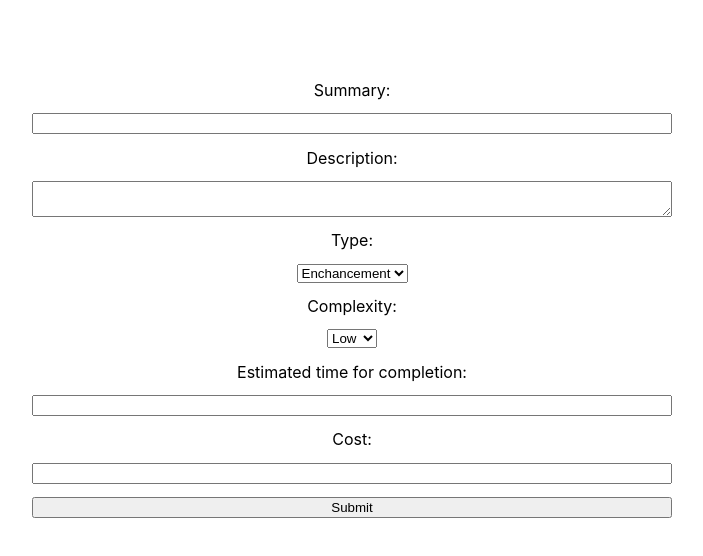
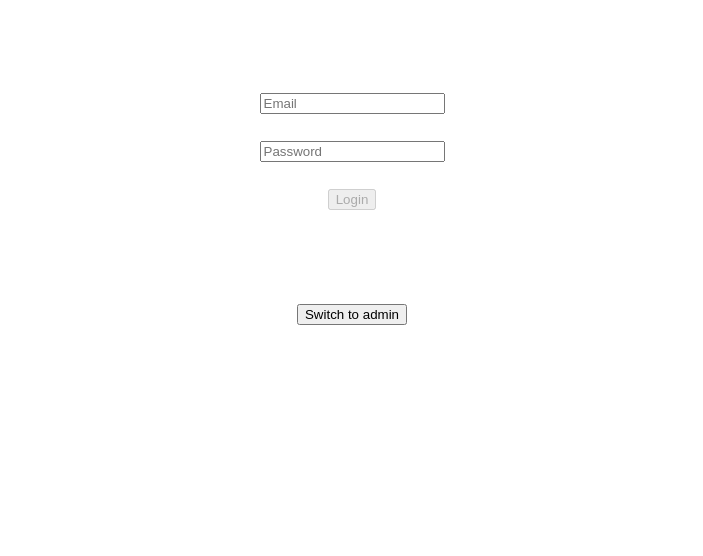
Before and after one commit to alti21/Archimydes-frontend-challenge, a React (Create React App) app in the folder frontend-challenge/: page / in a window 1280 px wide. Shown: the top 556 px of the page, without its empty margins (288-991 px from the left). Built offline with nearby package versions, Linux system fonts and the light colour scheme.

Commit message:
feat: user can login in and maintain session on page refresh

```diff
--- a/frontend-challenge/src/App.js
+++ b/frontend-challenge/src/App.js
@@ -1,8 +1,9 @@
 import './App.scss';
 import Login from './components/Login';
-import { BrowserRouter, Switch, Route, NavLink } from 'react-router-dom';
+import { Router, Switch, Route, NavLink } from 'react-router-dom';
 import PrivateRoute from './utils/PrivateRoute';
 import CreateStory from './components/CreateStory';
+import history from './utils/history';
 
 function App() {
 
@@ -10,13 +11,13 @@ function App() {
   return (
     <div className="App">
 
-      <BrowserRouter>
+      <Router history={history}>
         <Switch>
-          <Route path="/user" component={Login} />
-          <Route path="/" component={CreateStory}/>
+          <Route exact path="/" component={Login} />
+          <PrivateRoute path="/user" component={CreateStory}/>
 
         </Switch>
-      </BrowserRouter>
+      </Router>
     </div>
   );
 }
--- a/frontend-challenge/src/components/Login.js
+++ b/frontend-challenge/src/components/Login.js
@@ -3,6 +3,9 @@ import { useDispatch } from "react-redux";
 import { login, roleChange } from '../redux/actions' //OUR ACTIONS
 import { useSelector } from 'react-redux'
 import { initialState } from '../redux/initialState';
+import { Link } from 'react-router-dom'
+import history from '../utils/history';
+import { withRouter } from 'react-router-dom';
 
 const Login = () => {
 
@@ -34,6 +37,7 @@ const Login = () => {
     const handleSubmit = e => {
         e.preventDefault();
         userLogin(email, password)
+        setTimeout(()=> history.push("/user"), 1000 );
     }
 
     const disabled = () => {
@@ -44,14 +48,16 @@ const Login = () => {
 
     return (
         <div>
-            <form onSubmit={handleSubmit} className='login-form'>
+            <form className='login-form'>
                 <input type='email' name='email' placeholder='Email' onChange={handleEmailChange}/>
                 <input type='password' name='password' placeholder='Password' onChange={handlePasswordChange}/>
-                <button disabled={disabled()}>Login</button>
+                <button type='submit' disabled={disabled()} onClick={handleSubmit}>Login</button>
             </form>
             <button onClick={handleRoleChange}>Switch to {currentRole === 'user' ? 'admin' : 'user'}</button>
         </div>
     )
 }
 
-export default Login;
+export default withRouter(Login);
+
+//for is not being submitted
--- a/frontend-challenge/src/redux/actions.js
+++ b/frontend-challenge/src/redux/actions.js
@@ -1,4 +1,5 @@
 import * as t from './actionTypes';
+import { setUserSession } from '../utils/Common';
 
 // this is what our action should look like which dispatches the "payload" to reducer
 const setLoginState = (loginData) => {
@@ -27,6 +28,7 @@ export const login = (loginInput) => { //our login action
         //   } else {
         //     alert('Login Failed', 'Email or Password is incorrect');
         //  }
+            setUserSession(json.token, json.lastName)
         })
         .catch((err) => {
           alert('Login Failed', 'Some error occured, please retry');
--- a/frontend-challenge/src/redux/initialState.js
+++ b/frontend-challenge/src/redux/initialState.js
@@ -1,7 +1,9 @@
+import { getToken } from '../utils/Common'
+
 export const initialState = {
     isLoggedIn: false,
     userId: '',
     role: 'user',
-    token: '',
+    token: getToken,
     data: '',
   };
--- a/frontend-challenge/src/utils/PrivateRoute.js
+++ b/frontend-challenge/src/utils/PrivateRoute.js
@@ -1,15 +1,21 @@
 import React from 'react';
 import { Route, Redirect } from 'react-router-dom';
 import { getToken } from './Common';
+import { useSelector } from 'react-redux'
 
 // handle the private routes
 function PrivateRoute({ component: Component, ...rest }) {
+
+  const getToken = useSelector((state)=> state.loginReducer.token)
+  console.log(getToken)
   return (
     <Route
       {...rest}
-      render={(props) => getToken() ? <Component {...props} /> : <Redirect to={{ pathname: '/login', state: { from: props.location } }} />}
+      render={(props) => getToken ? <Component {...props} /> : <Redirect to={{ pathname: '/', state: { from: props.location } }} />}
     />
   )
 }
 
 export default PrivateRoute;
+
+//gettoken is not true on first attempt of login, it is true on second attempt
--- /dev/null
+++ b/frontend-challenge/src/utils/history.js
@@ -0,0 +1,3 @@
+import { createBrowserHistory } from 'history';
+
+export default createBrowserHistory();
```
